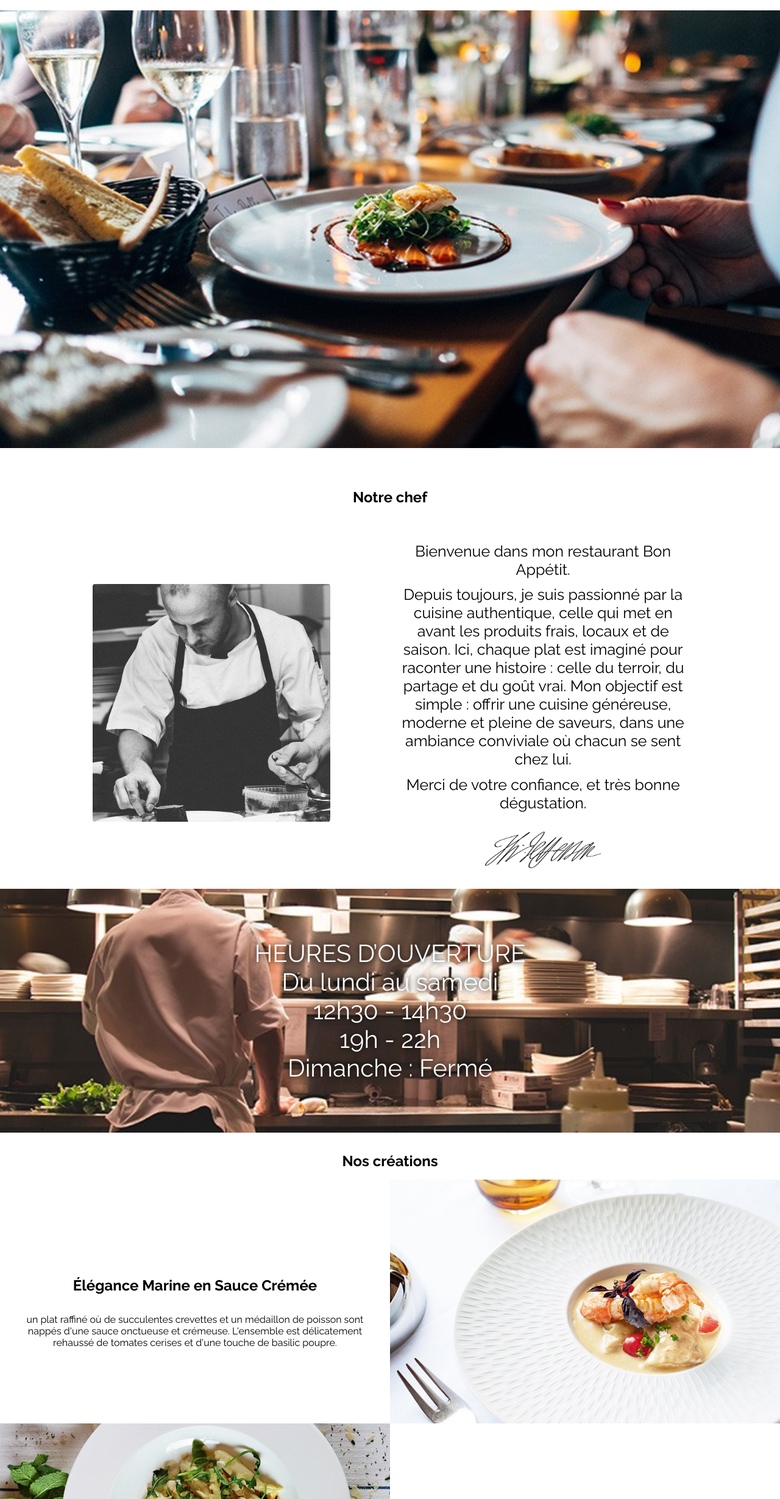
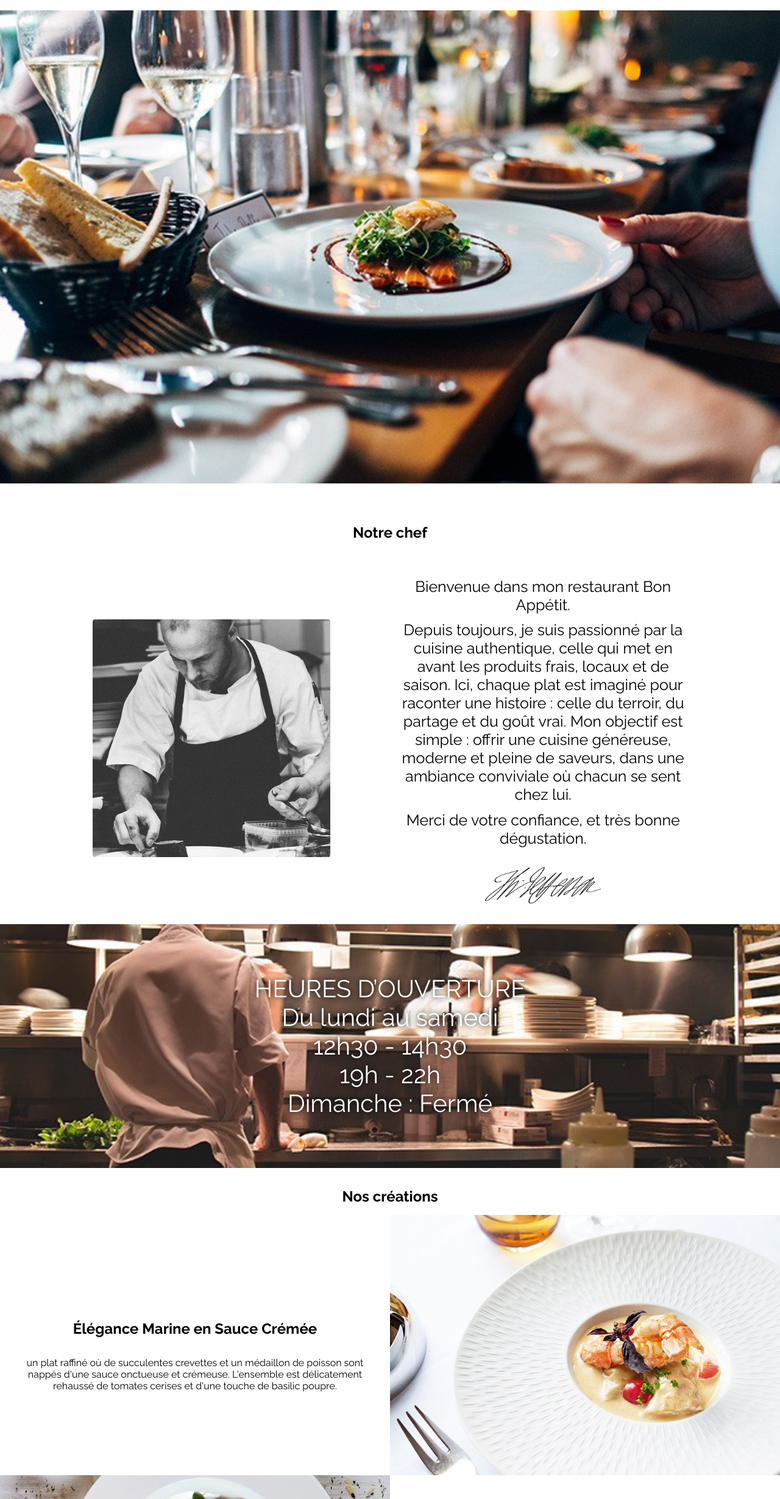
Before and after one commit to BonAppetit-Corentin-Baptiste/Projet-Michel-Bouillon, a plain HTML site: page index.html in a window 1280 px wide. Shown: the part 81-2540 px from the top of the page at 61% size. Drawn offline with nearby package versions, Linux system fonts and the light colour scheme.

Commit message:
correction bug image

```diff
--- a/assets/css/style.css
+++ b/assets/css/style.css
@@ -358,7 +358,7 @@ button:hover {
   header .img-header {
     padding-top: 20px;
     width: 100%;
-    height: 51rem;
+    height: auto;
   }
 
   /* description */
@@ -395,7 +395,7 @@ button:hover {
   .description-plat {
     flex: 1 1 50%;
     width: 50%;
-    height: 400px;
+    height: auto;
     display: flex;
     justify-content: center;
     align-items: center;
@@ -409,7 +409,7 @@ button:hover {
 
   .photo-plat img {
     width: 100%;
-    height: 100%;
+    height: auto;
     object-fit: cover;
   }
 
```
